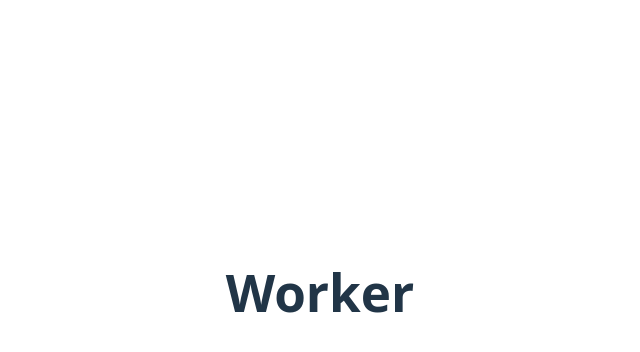
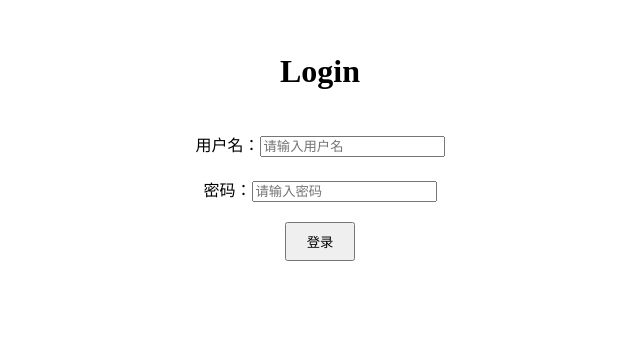
Before and after one commit to Celuria/CampusSmartMaintenanceCenter, a React (Vite) app: page /contact in a window 1280 px wide. Shown: the part 108-460 px from the top of the page, without its empty margins (320-960 px from the left). Built offline with nearby package versions, Linux system fonts and the light colour scheme.

Commit message:
11-11登录界面（无功能）

```diff
--- a/src/Login.jsx
+++ b/src/Login.jsx
@@ -1,22 +1,54 @@
 import './Login.css'
 import {useEffect} from 'react';
+import {useState} from 'react';
+import {useNavigate} from 'react-router-dom';
+import {Link} from 'react-router-dom';
 
 function Login() {
+    const[username, setUsername] = useState('');
+    const[password, setPassword] = useState('');
 
- useEffect(() => {
-         // Initialize component
-     }, []);
+    const navigate = useNavigate();
+
+    const handleLogin = () => {
+        navigate('/home');
+    };
 
      return (
-         <div className="worker-container">
-             <h1>Worker</h1>
+         <div className="worker-container" style={{
+            display: 'flex',
+            flexDirection: 'column',
+            alignItems: 'center',
+            gap: '20px',
+            marginTop: '100px'
+         }}>
+             <h1>Login</h1>
 
+            <div>
+                <label>用户名：</label>
+                <input
+                type="text"
+                value={username}
+                onChangeCapture={(e)=>setUsername(e.target.value)}
+                placeholder="请输入用户名"
+                />
+            </div>
 
+            <div>
+                <label>密码：</label>
+                <input
+                type="password"
+                value={password}
+                onChangeCapture={(e)=>setPassword(e.target.value)}
+                placeholder="请输入密码"
+                />
+            </div>
 
-
-
+            <button onClick={handleLogin} style={{padding: '8px 20px'}}>
+                登录
+            </button>
          </div>
      );
 }
 
-export default Login
+export default Login;
--- a/src/main.jsx
+++ b/src/main.jsx
@@ -1,13 +1,12 @@
-import { StrictMode } from 'react'
-import { createRoot } from 'react-dom/client'
-import './index.css'
-import Login from './Login.jsx'
+import React from 'react';
+import ReactDOM from 'react-dom/client';
+import { BrowserRouter } from 'react-router-dom';
+import Login from './Login';
 
-//命令：npm install antd
-//import 'antd/dist/antd.css'; Antdesign UI库
-
-createRoot(document.getElementById('root')).render(
-  <StrictMode>
-    <Login/>
-  </StrictMode>,
-)
+ReactDOM.createRoot(document.getElementById('root')).render(
+  <React.StrictMode>
+    <BrowserRouter>
+      <Login />
+    </BrowserRouter>
+  </React.StrictMode>
+);
```
Also changed, not shown: src/components/Home.jsx (added, +7 -0 lines), src/router.jsx (+7 -7 lines), src/components/About.jsx (added), src/components/Contact.jsx (added).
